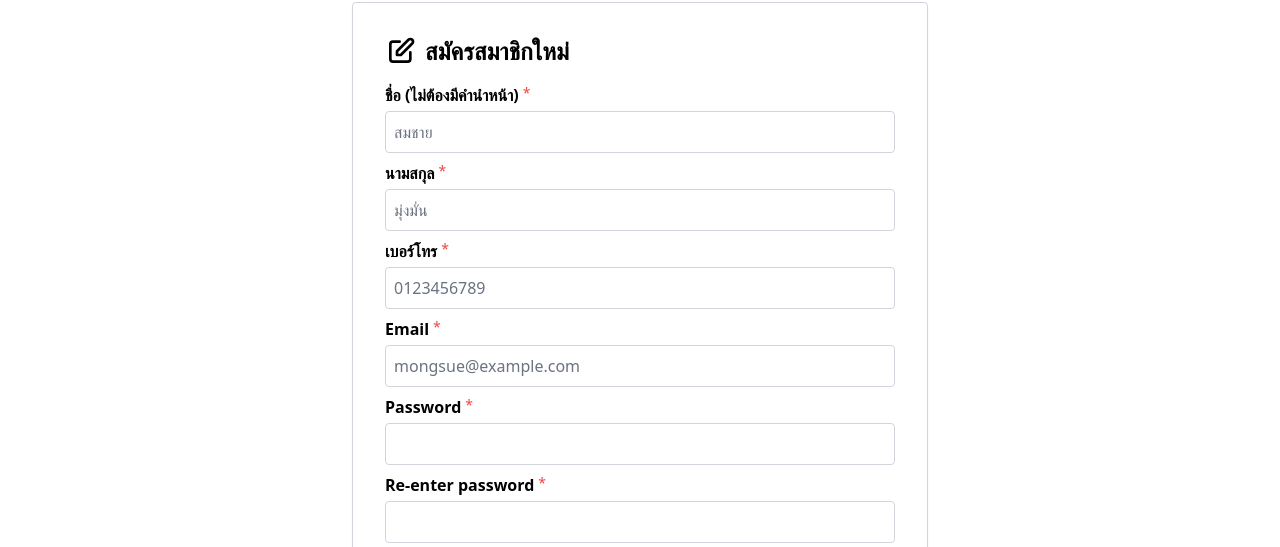
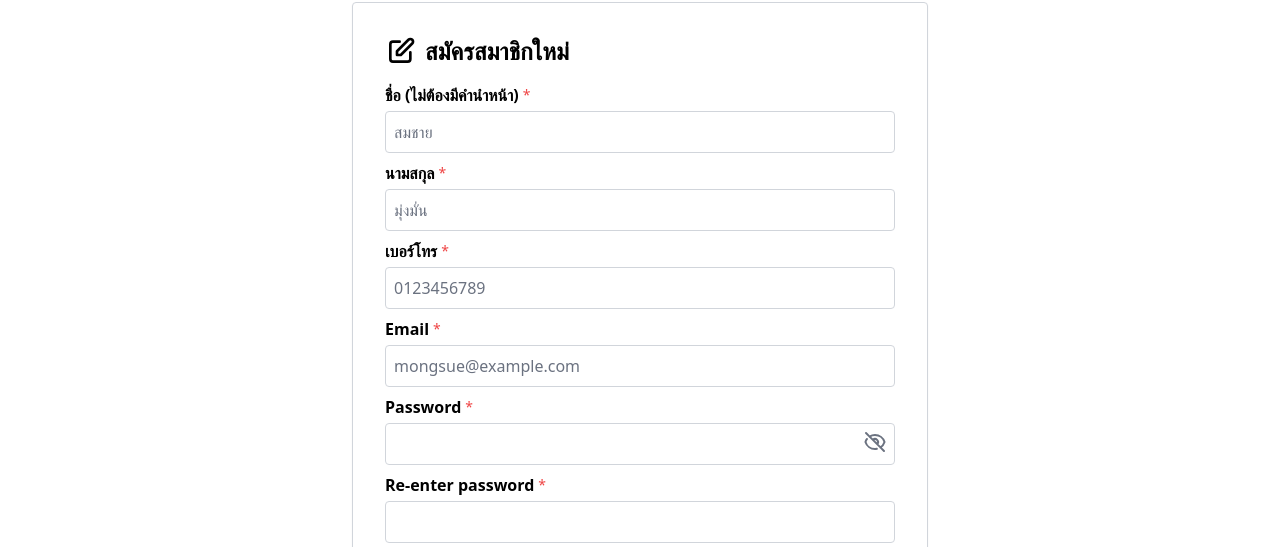
Before and after one commit to Rayato159/Secondhand-E-Commerce, a React (Create React App) app in the folder frontend/: page /register in a window 1280 px wide. Shown: the part 114-661 px from the top of the page. Built offline with nearby package versions, Linux system fonts and the light colour scheme.

Commit message:
hide && show password added

```diff
--- a/frontend/src/components/Category.js
+++ b/frontend/src/components/Category.js
@@ -12,7 +12,7 @@ const Category = () => {
                 {
                     categories.map((category, i) => {
                         return (
-                            <Link to={`/products/${category.categoryEng.toLocaleLowerCase()}`} key={i} className="rounded shadow-lg w-64 mx-auto my-6 hover:bg-slate-200 transition duration-300">
+                            <Link to={`/products?category=${category.categoryEng.toLocaleLowerCase()}`} key={i} className="rounded shadow-lg w-64 mx-auto my-6 hover:bg-slate-200 transition duration-300">
                                 <img className="object-cover w-64 h-48 mx-auto md:rounded-t" src={`/assets/images/categories/${category.categoryEng}.jpg`} alt="car" />
                                 <div className="px-4 py-6 font-bold text-center text-xl">
                                     {category.categoryThai}
--- a/frontend/src/components/Navbar.js
+++ b/frontend/src/components/Navbar.js
@@ -33,9 +33,9 @@ const Navbar = () => {
                             <div className="flex text-black px-2">
                                 <input type="text" name="serch" placeholder="Search" className="bg-white h-9 px-4 pr-9 rounded-full text-sm items-center focus:outline-none focus:border-slate-300 focus:ring-slate-300" />
                                 <button type="submit" className="item-center px-2">
-                                <svg xmlns="http://www.w3.org/2000/svg" className="h-6 w-6 text-white" fill="none" viewBox="0 0 24 24" stroke="currentColor">
-                                    <path strokeLinecap="round" strokeLinejoin="round" strokeWidth={2} d="M21 21l-6-6m2-5a7 7 0 11-14 0 7 7 0 0114 0z" />
-                                </svg>
+                                    <svg xmlns="http://www.w3.org/2000/svg" className="h-6 w-6 text-white" fill="none" viewBox="0 0 24 24" stroke="currentColor">
+                                        <path strokeLinecap="round" strokeLinejoin="round" strokeWidth={2} d="M21 21l-6-6m2-5a7 7 0 11-14 0 7 7 0 0114 0z" />
+                                    </svg>
                                 </button>
                             </div>
                         </div>
--- a/frontend/src/pages/Login.Js
+++ b/frontend/src/pages/Login.Js
@@ -9,6 +9,7 @@ const Login = () => {
     // React Hook
     const [user, setUser] = useState(null)
     const [remember, setRemember] = useState(false)
+    const [isHidePassword, setIsHidePassword] = useState(true)
     const [isPending, setIsPending] = useState(false)
 
     // Navigate
@@ -25,6 +26,10 @@ const Login = () => {
 
         setUser({ email, password })
     })
+
+    const eventHidePassword = () => {
+        setIsHidePassword(!isHidePassword)
+    }
 
     return (
         <div className="Login">
@@ -44,7 +49,7 @@ const Login = () => {
                         <form className="space-y-2" onSubmit={onSubmit}>
 
                             <div>
-                                <label htmlFor="" className="flex text-sm">
+                                <label htmlFor="" className="flex text-sm items-center">
                                     <div className="font-bold">Email</div>
                                     <div className="text-sm text-red-500 ml-1">*</div>
                                 </label>
@@ -69,10 +74,11 @@ const Login = () => {
                             </div>
 
                             <div>
-                                <label htmlFor="" className="flex text-sm font-bold">
+                                <label htmlFor="" className="flex text-sm font-bold items-center">
                                     <div className="font-bold">Password</div>
                                     <div className="text-sm text-red-500 ml-1">*</div>
                                 </label>
+                                <div className="relative flex items-center text-gray-500 justify-end">
                                     <input
                                         {...register(
                                                 "password",
@@ -81,7 +87,17 @@ const Login = () => {
                                                 }
                                             )
                                         }
-                                type="password" className="w-full border border-gray-300 rounded p-2 mt-1 focus:border-slate-300 focus:ring-slate-300" />
+                                    type={isHidePassword? "password":"text"} className="relative w-full border border-gray-300 rounded p-2 mt-1 focus:border-slate-300 focus:ring-slate-300" />
+                                    {isHidePassword?
+                                        <svg xmlns="http://www.w3.org/2000/svg" className="h-6 w-6 absolute mx-2 cursor-pointer" fill="none" viewBox="0 0 24 24" stroke="currentColor" onClick={eventHidePassword}>
+                                            <path strokeLinecap="round" strokeLinejoin="round" strokeWidth={2} d="M13.875 18.825A10.05 10.05 0 0112 19c-4.478 0-8.268-2.943-9.543-7a9.97 9.97 0 011.563-3.029m5.858.908a3 3 0 114.243 4.243M9.878 9.878l4.242 4.242M9.88 9.88l-3.29-3.29m7.532 7.532l3.29 3.29M3 3l3.59 3.59m0 0A9.953 9.953 0 0112 5c4.478 0 8.268 2.943 9.543 7a10.025 10.025 0 01-4.132 5.411m0 0L21 21" />
+                                        </svg>
+                                        :<svg xmlns="http://www.w3.org/2000/svg" className="h-6 w-6 absolute mx-2 cursor-pointer" fill="none" viewBox="0 0 24 24" stroke="currentColor" onClick={eventHidePassword}>
+                                            <path strokeLinecap="round" strokeLinejoin="round" strokeWidth={2} d="M15 12a3 3 0 11-6 0 3 3 0 016 0z" />
+                                            <path strokeLinecap="round" strokeLinejoin="round" strokeWidth={2} d="M2.458 12C3.732 7.943 7.523 5 12 5c4.478 0 8.268 2.943 9.542 7-1.274 4.057-5.064 7-9.542 7-4.477 0-8.268-2.943-9.542-7z" />
+                                        </svg>
+                                    }
+                                </div>
                                 {
                                     errors.password?.type === "required" &&
                                     <div className="text-sm text-red-500">Password is required</div>
--- a/frontend/src/pages/Register.js
+++ b/frontend/src/pages/Register.js
@@ -6,11 +6,17 @@ import './Login.css'
 
 const Register = () => {
 
-    const { register, handleSubmit, formState: { errors } } = useForm();
+    const { register, handleSubmit, formState: { errors } } = useForm()
+
+    const [isHidePassword, setIsHidePassword] = useState(true)
 
     const onSubmit = handleSubmit((data) => {
         console.log(data)
     })
+
+    const eventHidePassword = () => {
+        setIsHidePassword(!isHidePassword)
+    }
 
     return (
         <div className="Register">
@@ -28,7 +34,7 @@ const Register = () => {
 
                         <form className="space-y-2" onSubmit={onSubmit}>
                             <div>
-                                <label htmlFor="" className="flex">
+                                <label htmlFor="" className="flex items-center">
                                     <div className="font-bold text-md">ชื่อ (ไม่ต้องมีคำนำหน้า)</div>
                                     <div className="text-sm text-red-500 ml-1">*</div>
                                 </label>
@@ -41,7 +47,7 @@ const Register = () => {
                             </div>
 
                             <div>
-                                <label htmlFor="" className="flex">
+                                <label htmlFor="" className="flex items-center">
                                     <div className="font-bold text-md">นามสกุล</div>
                                     <div className="text-sm text-red-500 ml-1">*</div>
                                 </label>
@@ -54,7 +60,7 @@ const Register = () => {
                             </div>
 
                             <div>
-                                <label htmlFor="" className="flex">
+                                <label htmlFor="" className="flex items-center">
                                     <div className="font-bold text-md">เบอร์โทร</div>
                                     <div className="text-sm text-red-500 ml-1">*</div>
                                 </label>
@@ -67,7 +73,7 @@ const Register = () => {
                             </div>
 
                             <div>
-                                <label htmlFor="" className="flex">
+                                <label htmlFor="" className="flex items-center">
                                     <div className="font-bold text-md">Email</div>
                                     <div className="text-sm text-red-500 ml-1">*</div>
                                 </label>
@@ -80,20 +86,31 @@ const Register = () => {
                             </div>
 
                             <div>
-                                <label htmlFor="" className="flex">
+                                <label htmlFor="" className="flex items-center">
                                     <div className="font-bold text-md">Password</div>
                                     <div className="text-sm text-red-500 ml-1">*</div>
                                 </label>
-                                <input
-                                    {...register(
-                                            "password",
-                                        )
+                                <div className="relative flex justify-end items-center">
+                                    <input
+                                        {...register(
+                                                "password",
+                                            )
+                                        }
+                                    type={isHidePassword? "password":"text"} className="w-full border border-gray-300 rounded p-2 mt-1 focus:border-slate-300 focus:ring-slate-300" />
+                                    {isHidePassword?
+                                        <svg xmlns="http://www.w3.org/2000/svg" className="h-6 w-6 absolute mx-2 cursor-pointer text-gray-500" fill="none" viewBox="0 0 24 24" stroke="currentColor" onClick={eventHidePassword}>
+                                            <path strokeLinecap="round" strokeLinejoin="round" strokeWidth={2} d="M13.875 18.825A10.05 10.05 0 0112 19c-4.478 0-8.268-2.943-9.543-7a9.97 9.97 0 011.563-3.029m5.858.908a3 3 0 114.243 4.243M9.878 9.878l4.242 4.242M9.88 9.88l-3.29-3.29m7.532 7.532l3.29 3.29M3 3l3.59 3.59m0 0A9.953 9.953 0 0112 5c4.478 0 8.268 2.943 9.543 7a10.025 10.025 0 01-4.132 5.411m0 0L21 21" />
+                                        </svg>
+                                        :<svg xmlns="http://www.w3.org/2000/svg" className="h-6 w-6 absolute mx-2 cursor-pointer text-gray-500" fill="none" viewBox="0 0 24 24" stroke="currentColor" onClick={eventHidePassword}>
+                                            <path strokeLinecap="round" strokeLinejoin="round" strokeWidth={2} d="M15 12a3 3 0 11-6 0 3 3 0 016 0z" />
+                                            <path strokeLinecap="round" strokeLinejoin="round" strokeWidth={2} d="M2.458 12C3.732 7.943 7.523 5 12 5c4.478 0 8.268 2.943 9.542 7-1.274 4.057-5.064 7-9.542 7-4.477 0-8.268-2.943-9.542-7z" />
+                                        </svg>
                                     }
-                                type="text" className="w-full border border-gray-300 rounded p-2 mt-1 focus:border-slate-300 focus:ring-slate-300" />
+                                </div>
                             </div>
 
                             <div>
-                                <label htmlFor="" className="flex">
+                                <label htmlFor="" className="flex items-center">
                                     <div className="font-bold text-md">Re-enter password</div>
                                     <div className="text-sm text-red-500 ml-1">*</div>
                                 </label>
@@ -102,7 +119,7 @@ const Register = () => {
                                             "reEnterPassword",
                                         )
                                     }
-                                type="text" className="w-full border border-gray-300 rounded p-2 mt-1 focus:border-slate-300 focus:ring-slate-300"/>
+                                type={isHidePassword? "password":"text"} className="w-full border border-gray-300 rounded p-2 mt-1 focus:border-slate-300 focus:ring-slate-300"/>
                             </div>
 
                             <div>
```
Lines whose indentation alone changed are shown as unchanged.
